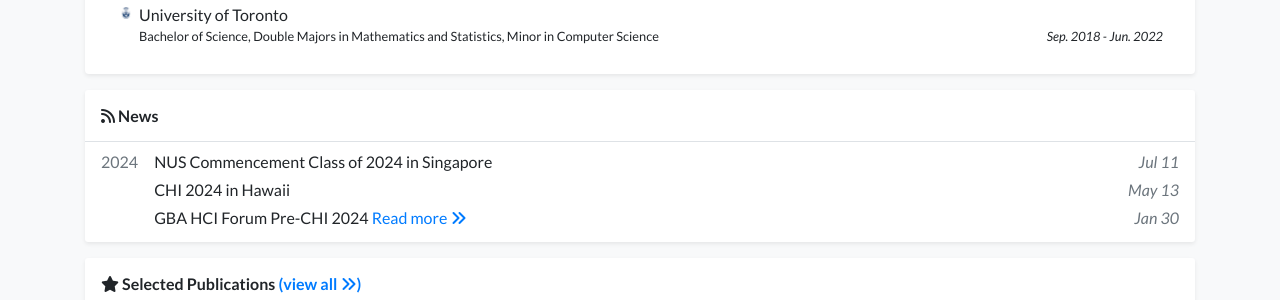
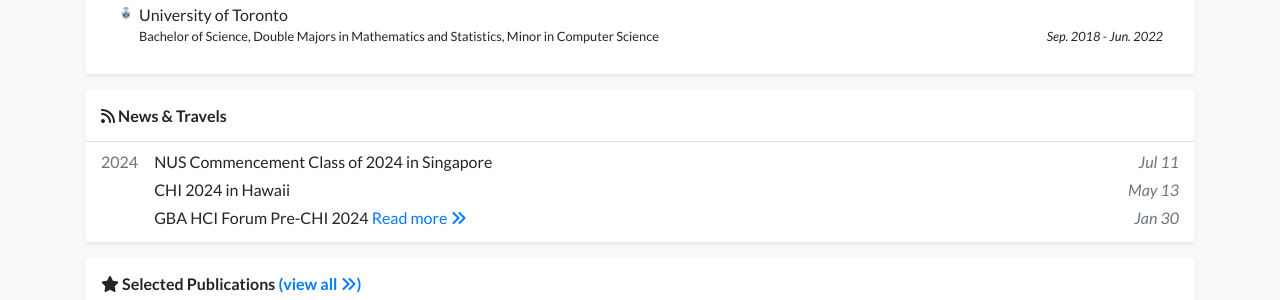
Before and after one commit to xixiaoguai727/xizheng, a Jekyll site: the page built from index.html, in a window 1280 px wide and 1353 px high. Shown: the part 622-922 px from the top of the window. Built offline with Jekyll 4.4.1, drawn with Linux system fonts in a browser that asks for light colours; a style sheet for code colours, icons or effects is not loaded.

Commit message:
Update news_card.html

```diff
--- a/_includes/widgets/news_card.html
+++ b/_includes/widgets/news_card.html
@@ -1,7 +1,7 @@
 {% assign news_by_year = site.news | sort: "date" | reverse | limit: 3 | group_by_exp: "item", "item.date | date: '%Y'" -%}
 
 <div class="my-3 bg-white shadow-sm rounded-sm">
-    <h6 class="p-3 mb-0 border-bottom border-gray"><i class="fas fa-rss"></i> News</h6>
+    <h6 class="p-3 mb-0 border-bottom border-gray"><i class="fas fa-rss"></i> News & Travels </h6>
     <div class="px-3 pb-1">
         {% for year in news_by_year %}
         <div class="media py-1 {% if not_first -%}border-top border-gray{%- endif %}">
```
